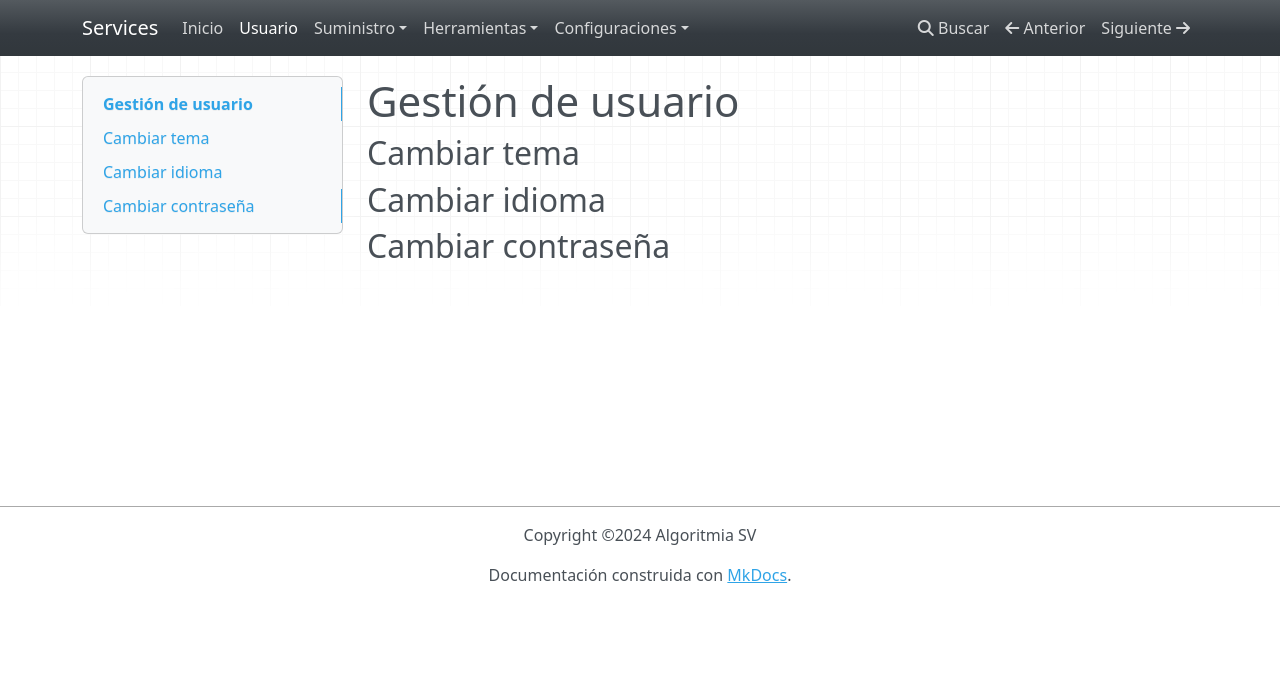
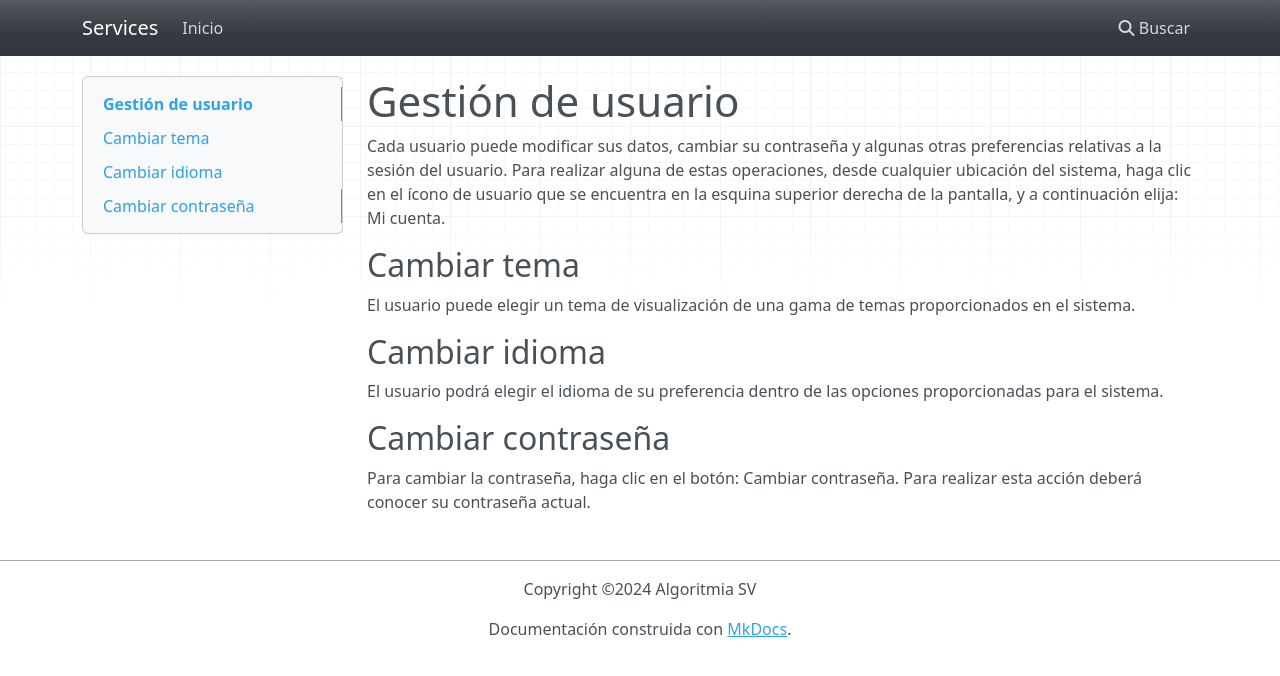
Before and after one commit to AlgoritmiaSV/servicesManual, an MkDocs documentation site: the page built from docs/usuario.md, in a window 1280 px wide. Shown: the top 676 px of the page. Built offline with MkDocs 1.6.1, drawn with Linux system fonts in a browser that asks for light colours; nearby versions of some CDN libraries.

Commit message:
Ruta en manuales.algoritmia.sv; CSS personalizado

```diff
--- /dev/null
+++ b/docs/css/algoritmiasv.css
@@ -0,0 +1,10 @@
+.navbar-nav .nav-item:not(:first-child)
+{
+	display: none;
+}
+
+blockquote
+{
+	color: #444444;
+	font-style: italic;
+}
--- a/docs/usuario.md
+++ b/docs/usuario.md
@@ -1,7 +1,15 @@
 # Gestión de usuario
+
+Cada usuario puede modificar sus datos, cambiar su contraseña y algunas otras preferencias relativas a la sesión del usuario. Para realizar alguna de estas operaciones, desde cualquier ubicación del sistema, haga clic en el ícono de usuario que se encuentra en la esquina superior derecha de la pantalla, y a continuación elija: Mi cuenta.
 
 ## Cambiar tema
 
+El usuario puede elegir un tema de visualización de una gama de temas proporcionados en el sistema.
+
 ## Cambiar idioma
 
+El usuario podrá elegir el idioma de su preferencia dentro de las opciones proporcionadas para el sistema.
+
 ## Cambiar contraseña
+
+Para cambiar la contraseña, haga clic en el botón: Cambiar contraseña. Para realizar esta acción deberá conocer su contraseña actual.
--- a/mkdocs.yml
+++ b/mkdocs.yml
@@ -1,8 +1,9 @@
 site_name: Services
-site_url: https://docs.blackphp.com
+site_url: https://manuales.algoritmia.sv/services/
 site_description: Manual de usuario de Servicios
 site_author: Edwin Fajardo
 copyright: Copyright &copy;2024 Algoritmia SV
+site_dir: /store/bphp/manuals/services
 nav:
   - Inicio: index.md
   - Usuario: usuario.md
@@ -20,3 +21,5 @@ theme:
   name: mkdocs
   nav_style: dark
   locale: es
+extra_css:
+  - css/algoritmiasv.css
```
